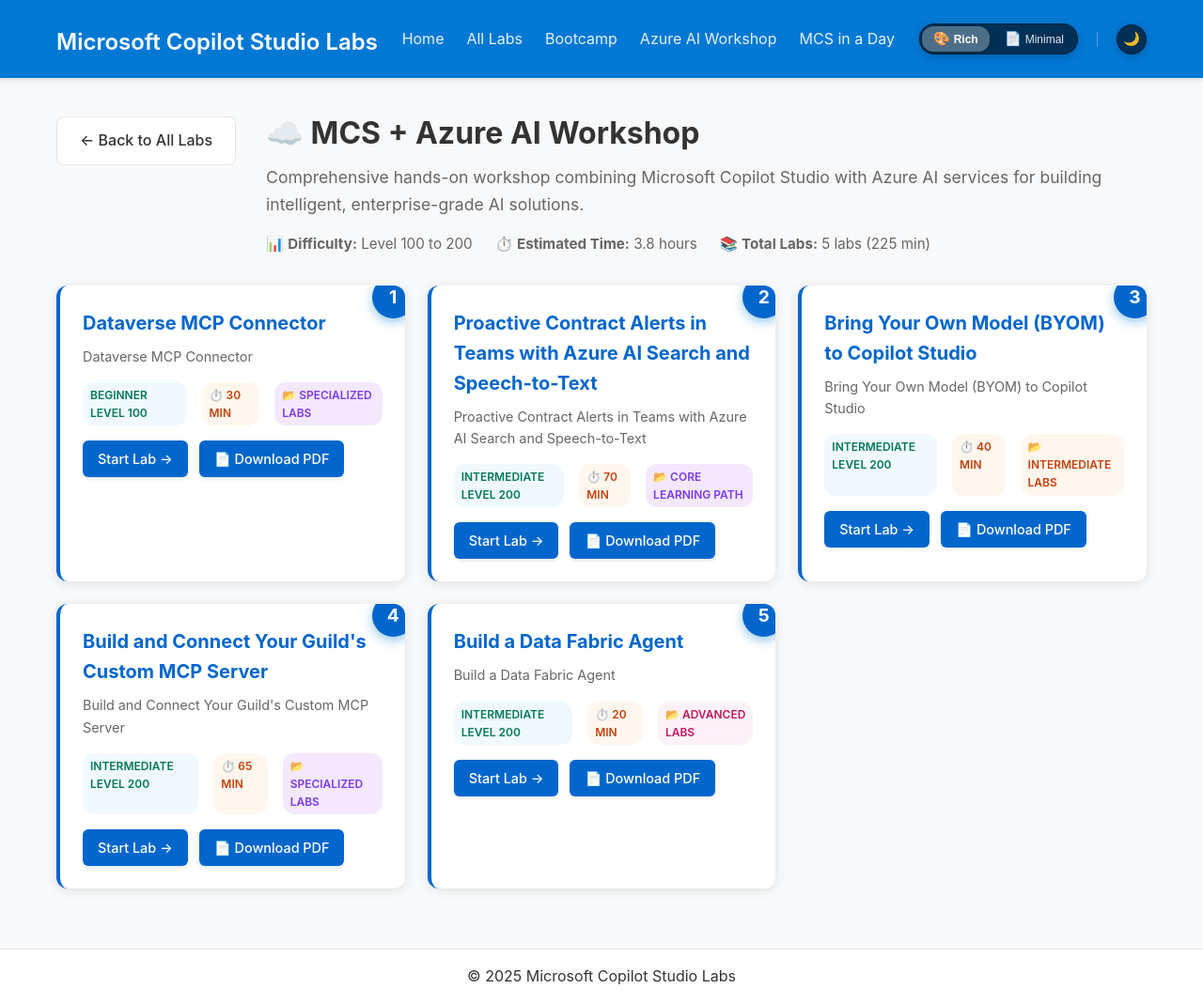
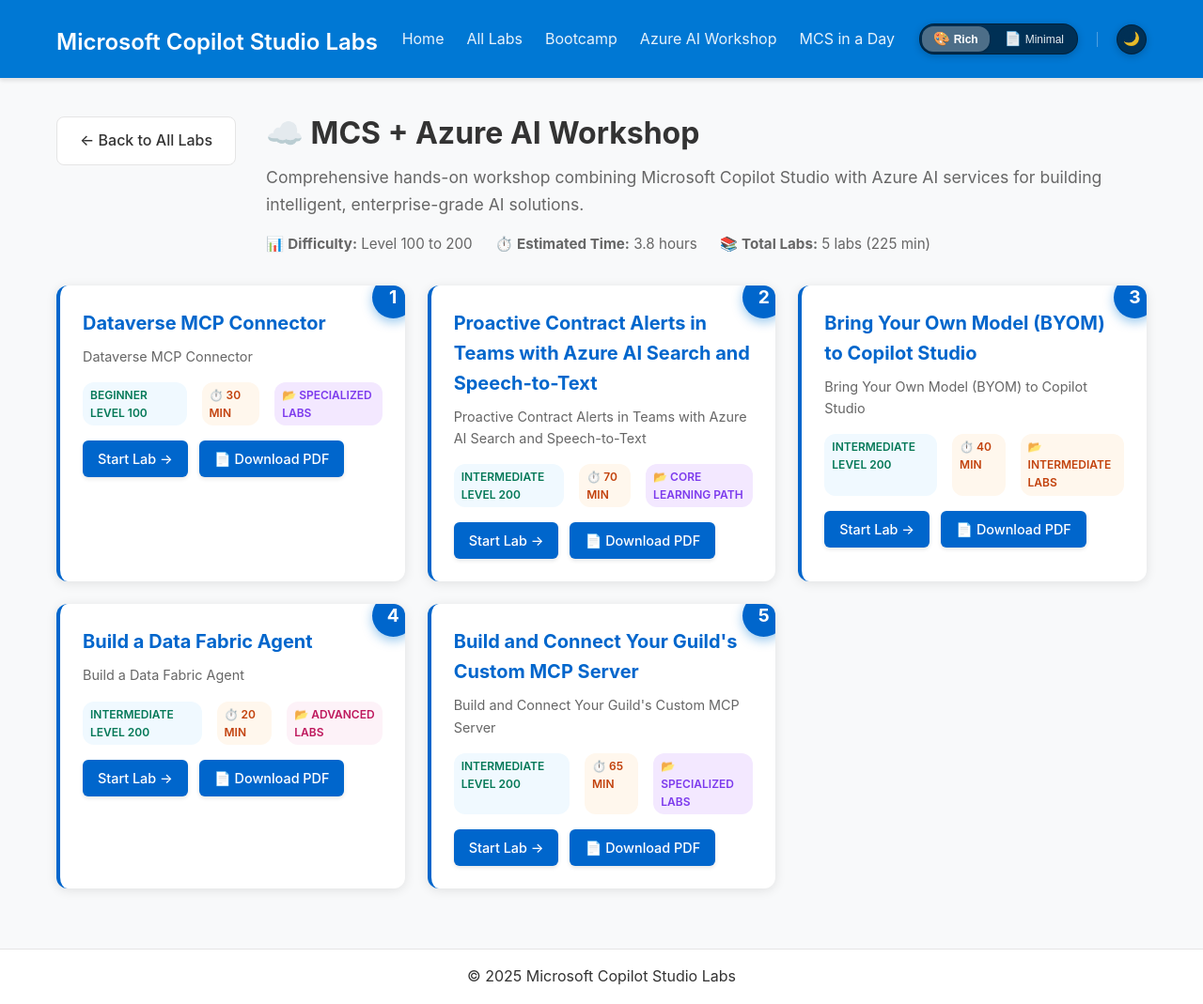
Before and after one commit to pratapladhani/mcs-labs, a Jekyll site: the page built from labs/azure-ai-workshop/index.md, in a window 1280 px wide. Shown: the whole page at 94% size. Built offline with Jekyll 4.4.1, drawn with Linux system fonts in a browser that asks for light colours.

```diff
--- a/_data/lab-config.yml
+++ b/_data/lab-config.yml
@@ -368,11 +368,11 @@ azure_ai_workshop_lab_orders:
   # Lab 3: BYOM Tool in Studio (40 min)
   3: "mcs-byom" # Bring Your Own Model capabilities in Copilot Studio
 
-  # Lab 4: Extend with MCP Server (70 min)
-  4: "guildhall-custom-mcp" # Build and deploy custom MCP server for extensibility
+  # Lab 4: Data Fabric Agent (45 min)
+  4: "data-fabric-agent" # Fabric Data Agents with Agent-to-Agent communication
 
-  # Lab 5: Data Fabric Agent (45 min)
-  5: "data-fabric-agent" # Fabric Data Agents with Agent-to-Agent communication
+  # Lab 5: Extend with MCP Server (70 min)
+  5: "guildhall-custom-mcp" # Build and deploy custom MCP server for extensibility
 
 # =====================================================
 # MCS IN A DAY EVENT LAB ORDERING - Specific sequence for MCS in a Day workshop
```
Also changed, not shown: lab-config.yml (+4 -4 lines).
